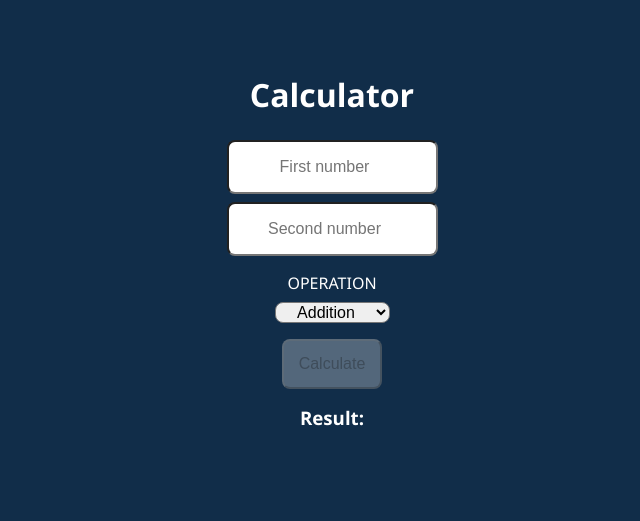
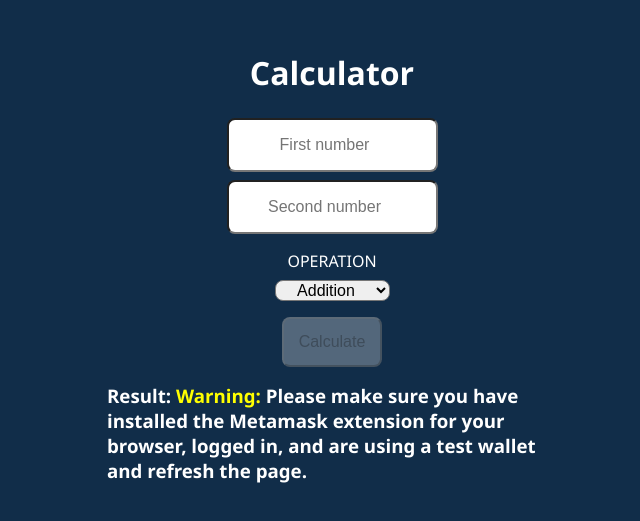
Before and after one commit to djek195/test-task-calculator-theRaven, a React (Create React App) app: page / in a window 1280 px wide. Shown: the part 149-670 px from the top of the page, without its empty margins (308-948 px from the left). Built offline with nearby package versions, Linux system fonts and the light colour scheme.

Commit message:
the changes have been made to the Metamask connection check, and error messages about the issue have been added

```diff
--- a/src/App.js
+++ b/src/App.js
@@ -24,9 +24,28 @@ function App() {
 
   const checkMetamaskConnection = async () => {
     if (typeof window.ethereum !== "undefined") {
-      setMetamaskConnected(true);
+      const accounts = await window.ethereum.request({
+        method: "eth_accounts",
+      });
+      if (accounts.length > 0) {
+        setMetamaskConnected(true);
+      } else {
+        setMetamaskConnected(false);
+        setResult(
+          <>
+            <span>Warning:</span> Please check your authorization in Metamask
+            and connection to the test wallet and refresh the page.
+          </>
+        );
+      }
     } else {
-      setMetamaskConnected(false);
+      setResult(
+        <>
+          <span>Warning:</span> Please make sure you have installed the Metamask
+          extension for your browser, logged in, and are using a test wallet and
+          refresh the page.
+        </>
+      );
     }
   };
 
--- a/src/components/CalculatorResult/CalculatorResult.js
+++ b/src/components/CalculatorResult/CalculatorResult.js
@@ -1,6 +1,8 @@
+import styles from './CalculatorResult.module.css'
+
 const CalculatorResult = ({ result }) => {
   return (
-    <div>
+    <div className={styles.container}>
       <h3>Result: {result}</h3>
     </div>
   );
--- /dev/null
+++ b/src/components/CalculatorResult/CalculatorResult.module.css
@@ -0,0 +1,7 @@
+.container {
+    max-width: 450px;
+}
+
+span {
+    color: yellow;
+}
--- a/src/index.css
+++ b/src/index.css
@@ -4,6 +4,7 @@
   }
 
   body {
+	margin: 1rem;
 	font-family: "Segoe UI", "Roboto", "Oxygen", "Ubuntu", "Cantarell",
 	  "Fira Sans", "Droid Sans", "Helvetica Neue", sans-serif;
 	  color: white;
```
Also changed, not shown: 1 other file (tests, documents, lock files or other folders).
